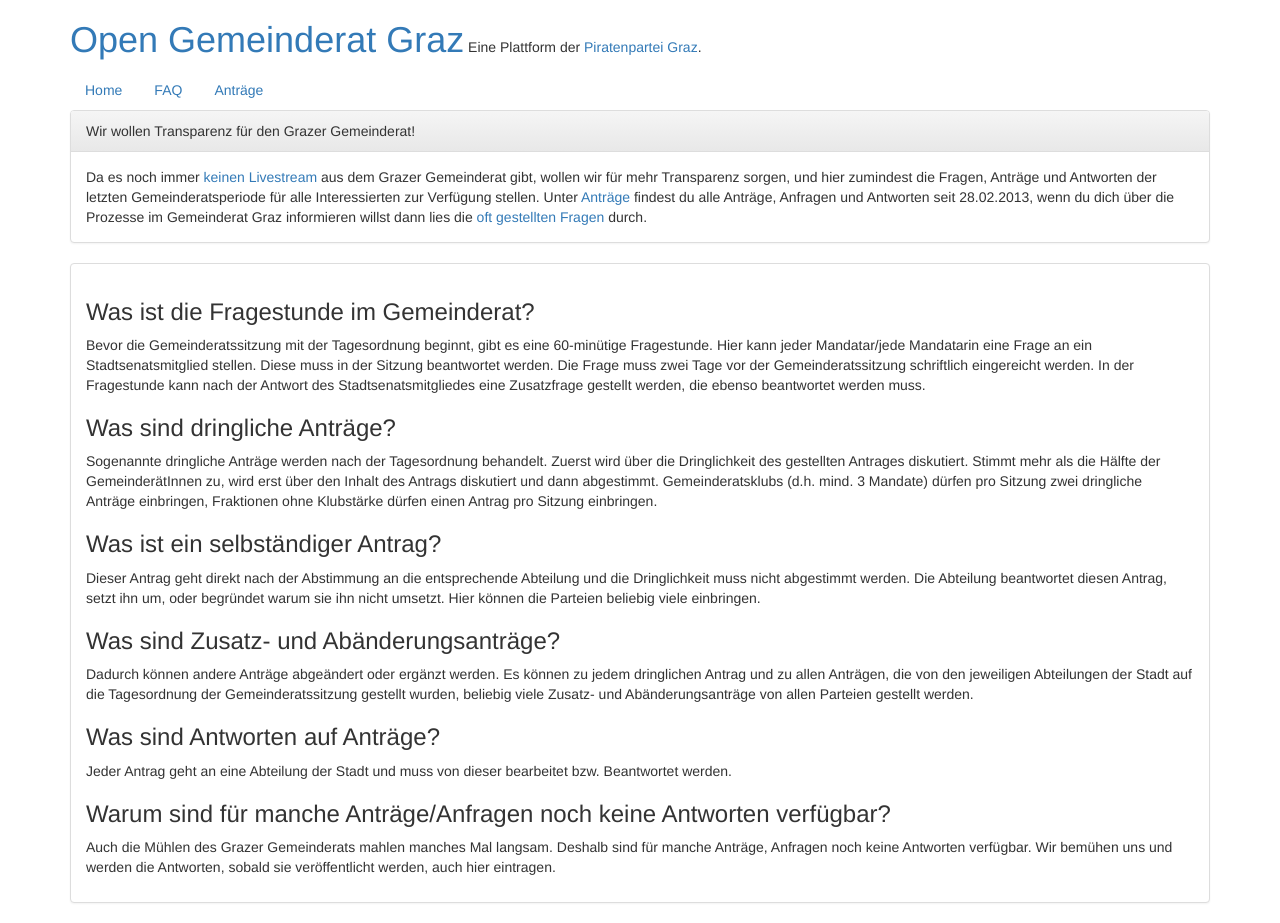
After one commit to PPOE/open-grgraz, a Django app: page /faq/ in a window 1280 px wide. The commit adds this page. Run offline with Django 3.2, Linux system fonts and the light colour scheme; some libraries are stand-ins or nearby versions.

Commit message:
add texts

```diff
--- /dev/null
+++ b/api/templates/faq.html
@@ -0,0 +1,65 @@
+{% extends 'layout.html' %}
+
+{% block body_block %}
+    <div class="panel panel-default">
+        <div class="panel-heading">Wir wollen Transparenz für den Grazer Gemeinderat!</div>
+        <div class="panel-body">
+            Da es noch immer <a href="https://kamerascheu.at/">keinen Livestream</a> aus dem Grazer Gemeinderat gibt,
+            wollen wir für mehr Transparenz sorgen, und hier zumindest die Fragen, Anträge und Antworten der letzten
+            Gemeinderatsperiode für alle Interessierten zur Verfügung stellen. Unter
+            <a href="{% url 'motions_list' %}">Anträge</a> findest du alle Anträge, Anfragen und Antworten seit
+            28.02.2013,
+            wenn du dich über die Prozesse im Gemeinderat Graz informieren willst dann lies die
+            <a href="{% url 'faq' %}">oft gestellten Fragen</a> durch.
+        </div>
+    </div>
+    <div class="panel panel-default">
+        <div class="panel-body">
+            <h3>Was ist die Fragestunde im Gemeinderat?</h3>
+            <p>
+                Bevor die Gemeinderatssitzung mit der Tagesordnung beginnt, gibt es eine 60-minütige Fragestunde. Hier
+                kann jeder Mandatar/jede Mandatarin eine Frage an ein Stadtsenatsmitglied stellen. Diese muss in der
+                Sitzung beantwortet werden. Die Frage muss zwei Tage vor der Gemeinderatssitzung schriftlich eingereicht
+                werden. In der Fragestunde kann nach der Antwort des Stadtsenatsmitgliedes eine Zusatzfrage gestellt
+                werden, die ebenso beantwortet werden muss.
+            </p>
+
+            <h3>Was sind dringliche Anträge?</h3>
+            <p>
+                Sogenannte dringliche Anträge werden nach der Tagesordnung behandelt. Zuerst wird über die Dringlichkeit
+                des gestellten Antrages diskutiert. Stimmt mehr als die Hälfte der GemeinderätInnen zu, wird erst über
+                den Inhalt des Antrags diskutiert und dann abgestimmt.
+                Gemeinderatsklubs (d.h. mind. 3 Mandate) dürfen pro Sitzung zwei dringliche Anträge einbringen,
+                Fraktionen ohne Klubstärke dürfen einen Antrag pro Sitzung einbringen.
+            </p>
+
+            <h3>Was ist ein selbständiger Antrag?</h3>
+            <p>
+                Dieser Antrag geht direkt nach der Abstimmung an die entsprechende Abteilung und die Dringlichkeit muss
+                nicht abgestimmt werden. Die Abteilung beantwortet diesen Antrag, setzt ihn um, oder begründet warum sie
+                ihn nicht umsetzt. Hier können die Parteien beliebig viele einbringen.
+            </p>
+
+            <h3>Was sind Zusatz- und Abänderungsanträge?</h3>
+            <p>
+                Dadurch können andere Anträge abgeändert oder ergänzt werden. Es können zu jedem dringlichen Antrag und
+                zu allen Anträgen, die von den jeweiligen Abteilungen der Stadt auf die Tagesordnung der
+                Gemeinderatssitzung gestellt wurden, beliebig viele Zusatz- und Abänderungsanträge von allen Parteien
+                gestellt werden.
+            </p>
+
+            <h3>Was sind Antworten auf Anträge?</h3>
+            <p>
+                Jeder Antrag  geht an eine Abteilung der Stadt und muss
+                von dieser bearbeitet bzw. Beantwortet werden.
+            </p>
+
+            <h3>Warum sind für manche Anträge/Anfragen noch keine Antworten verfügbar?</h3>
+            <p>
+                Auch die Mühlen des Grazer Gemeinderats mahlen manches Mal langsam. Deshalb sind für manche Anträge,
+                Anfragen noch keine Antworten verfügbar. Wir bemühen uns und werden die Antworten, sobald sie
+                veröffentlicht werden, auch hier eintragen.
+            </p>
+        </div>
+    </div>
+{% endblock %}
--- a/api/templates/layout.html
+++ b/api/templates/layout.html
@@ -35,11 +35,12 @@
             <header>
                 <h1><a href="{% url 'index' %}">Open Gemeinderat Graz</a></h1>
                 <span>
-                    Eine Initiative der <a href="https://piraten-graz.at">
+                    Eine Plattform der <a href="https://piraten-graz.at">
                     Piratenpartei Graz</a>.
                 </span>
                 <ul class="nav nav-pills">
                     <li role="presentation"><a href="{% url 'index' %}">Home</a></li>
+                    <li role="presentation"><a href="{% url 'faq' %}">FAQ</a></li>
                     <li role="presentation"><a href="{% url 'motions_list' %}">Anträge</a></li>
                     {# <li role="presentation"><a href="{% url 'motion_stats' %}">Stats</a></li> #}
                 </ul>
--- a/api/urls.py
+++ b/api/urls.py
@@ -3,6 +3,7 @@ from . import views
 
 urlpatterns = [
     url(r'^$', views.index, name='index'),
+    url(r'^faq/$', views.faq, name='faq'),
     url(r'^motions/$', views.MotionsList.as_view(), name='motions_list'),
     url(r'^motions/(?P<id>[\d]+)/$', views.motion_detail, name='motion_detail'),
     #url(r'^groups/$', views.groups, name='groups_list'),
--- a/api/views.py
+++ b/api/views.py
@@ -10,12 +10,17 @@ from api.serializers import *
 
 
 def index(request):
-    new_motions = Motion.objects.order_by('-session', '-motion_id', '-id')[:3]
-    new_answers = Motion.objects.filter(answers__gt=0).order_by('-session', '-motion_id', '-id')[:3]  #todo
-    old_no_answer = Motion.objects.filter(answers__isnull=True).order_by('session', 'motion_id', 'id')[:3]
+    new_motions = Motion.objects.order_by('-session', '-motion_id', '-id')[:6]
+    new_answers = Motion.objects.filter(answers__gt=0).order_by('-session', '-motion_id', '-id')[:6]  #todo
+    old_no_answer = Motion.objects.filter(answers__isnull=True).order_by('session', 'motion_id', 'id')[:6]
 
     context = {'new_motions': new_motions, 'new_answers': new_answers, 'old_no_answer': old_no_answer}
     return render(request, 'index.html', context)
+
+
+def faq(request):
+    context = {}
+    return render(request, 'faq.html', context)
 
 
 def groups(request):
@@ -51,7 +56,7 @@ class MotionsList(generic.ListView):
     context_object_name = 'motions'
 
     def get_queryset(self):
-        queryset = Motion.objects.order_by('-session', '-motion_id', '-id')
+        queryset = Motion.objects.order_by('-session__session_date', '-motion_id', '-id')
         # todo: order_by, filter answered, pagination, search
         session = self.request.GET.get('session', None)
         type = self.request.GET.get('type', None)
@@ -65,7 +70,7 @@ class MotionsList(generic.ListView):
             queryset = queryset.filter(parliamentary_group__id=group)
         if proposer is not None:
             queryset = queryset.filter(proposer__name=proposer)
-        return queryset
+        return queryset[:50]
 
 
 def motion_detail(request, id):
```
Also changed, not shown: api/templates/index.html (+7 -1 lines).
